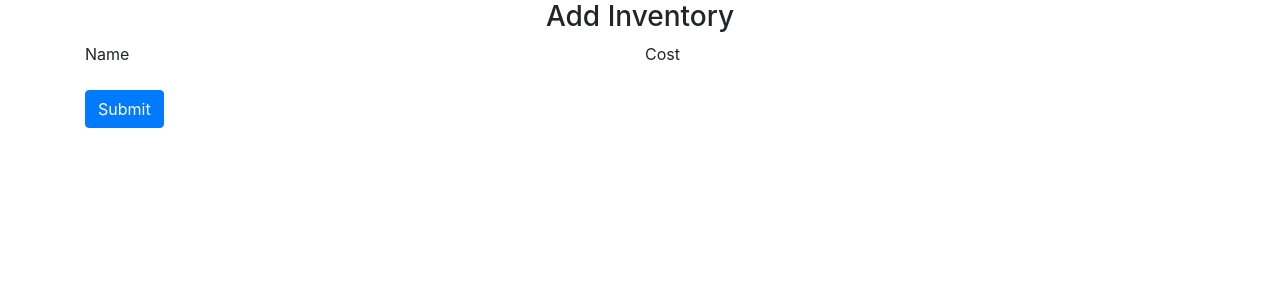
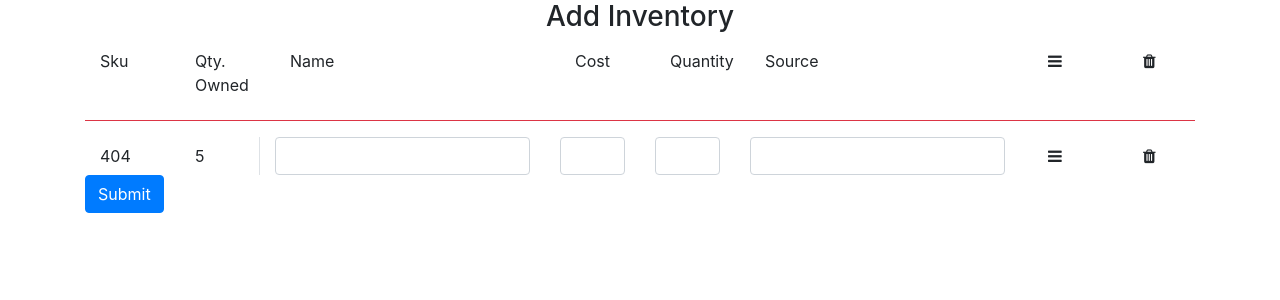
Before and after one commit to JustAPyro/IMSOnline, a Flask app: page /add_inventory in a window 1280 px wide. Shown: the part 56-356 px from the top of the page. Run offline with Flask 2, Linux system fonts and the light colour scheme; the visitor is signed in with stand-in values (Sample User, id 1); some libraries are stand-ins or nearby versions.

Commit message:
Fixed alignment bug

```diff
--- a/website/templates/add_inventory.html
+++ b/website/templates/add_inventory.html
@@ -6,16 +6,68 @@
     <h3 align="center">Add Inventory</h3>
 
     <!-- Headers for the entry columns -->
-    <div class="form-row">
-        <div class="form-group col-md-6">
-            <label>Name</label>
-        </div>
-        <div class="form-groupd col-md-6">
-            <label>Cost</label>
-        </div>
-    </div>
+    <div class="row g-3">
+			<div class = "col-md-1">
+				<label class="col-md-1 col-form-label">Sku</label>
+			</div>
+			<div class = "col-md-1">
+				<label class="col-md-1 col-form-label">Qty. Owned</label>
+			</div>
+			<div class="col-md-3">
+				<label class="col-md-3 col-form-label">Name</label>
+			</div>
+			<div class="col-md-1">
+				<label class="col-md-1 col-form-label">Cost</label>
+			</div>
+			<div class="col-md-1">
+				<label class="col-md-1 col-form-label">Quantity</label>
+			</div>
+			<div class="col-md-3">
+				<label class="col-md-3 col-form-label">Source</label>
+			</div>
+			<div class="col-md-1">
+				<button class="btn"><i class="fa fa-bars"></i></button>
+			</div>
+			<div class="col-md-1">
+				<button class="btn"><i class="fa fa-trash"></i></button>
+			</div>
+		</div>
 
-    <div class="add_inventory_row"></div>
+		<hr class="bg-danger border-2 border-top border-danger">
+
+		<div class="row g-3">
+			<div class = "col-md-1 justify-content-center">
+				<label class="col-md-1 col-form-label">404</label>
+			</div>
+			<div class = "col-md-1 justify-content-center border-right">
+				<label class="col-md-1 col-form-label">5</label>
+			</div>
+
+
+			<div class="col-md-3">
+				<input class="form-control" />
+			</div>
+			<div class="col-md-1">
+				<input class="form-control" />
+			</div>
+			<div class="col-md-1">
+				<input class="form-control" />
+			</div>
+			<div class="col-md-3">
+				<input class="form-control" />
+			</div>
+			<div class="col-md-1">
+				<button class="btn"><i class="fa fa-bars"></i></button>
+			</div>
+			<div class="col-md-1">
+				<button class="btn"><i class="fa fa-trash"></i></button>
+			</div>
+		</div>
+
+		<div id="inputArea">
+
+
+		</div>
 
     <button type="submit"
             class="btn btn-primary"
```
